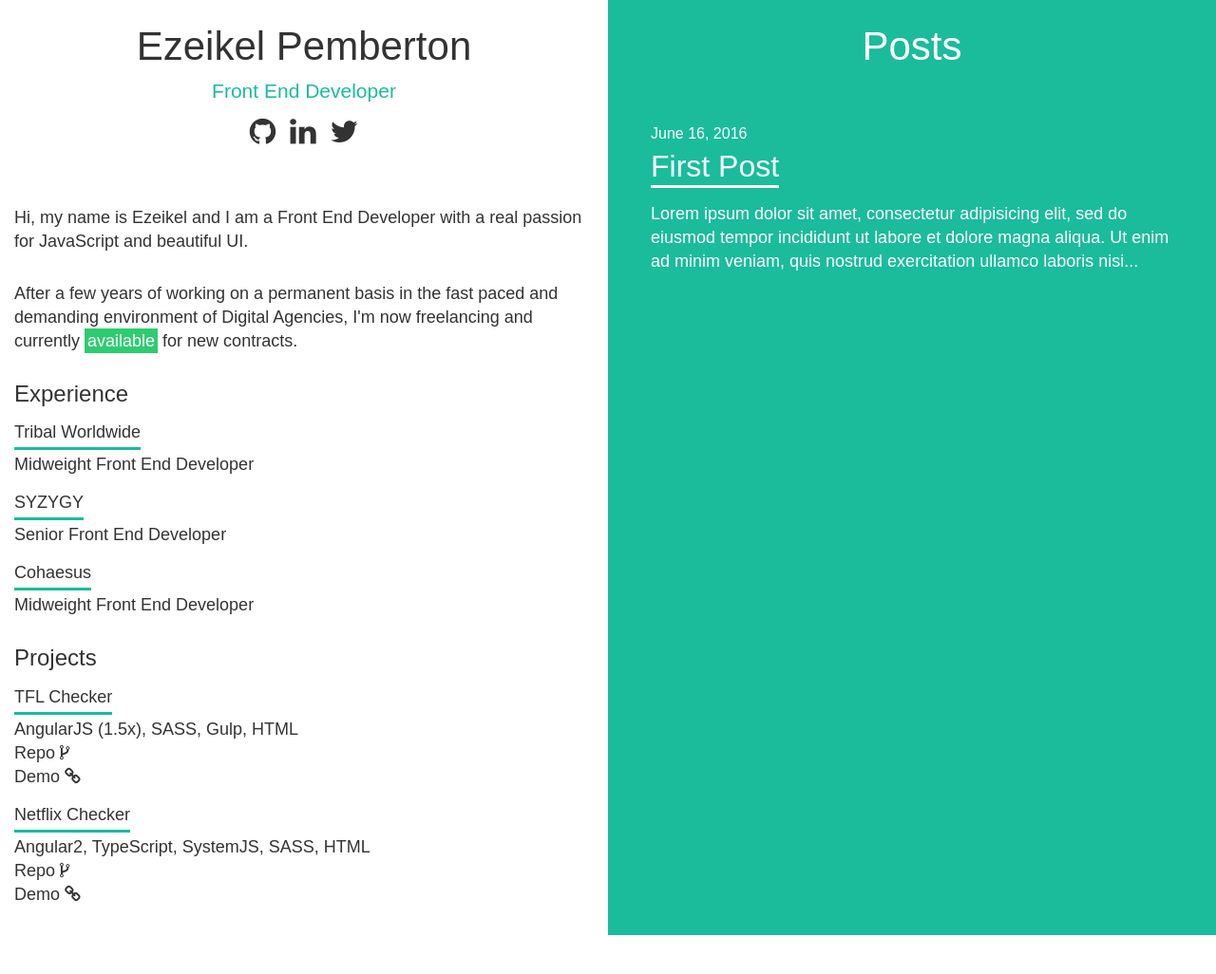
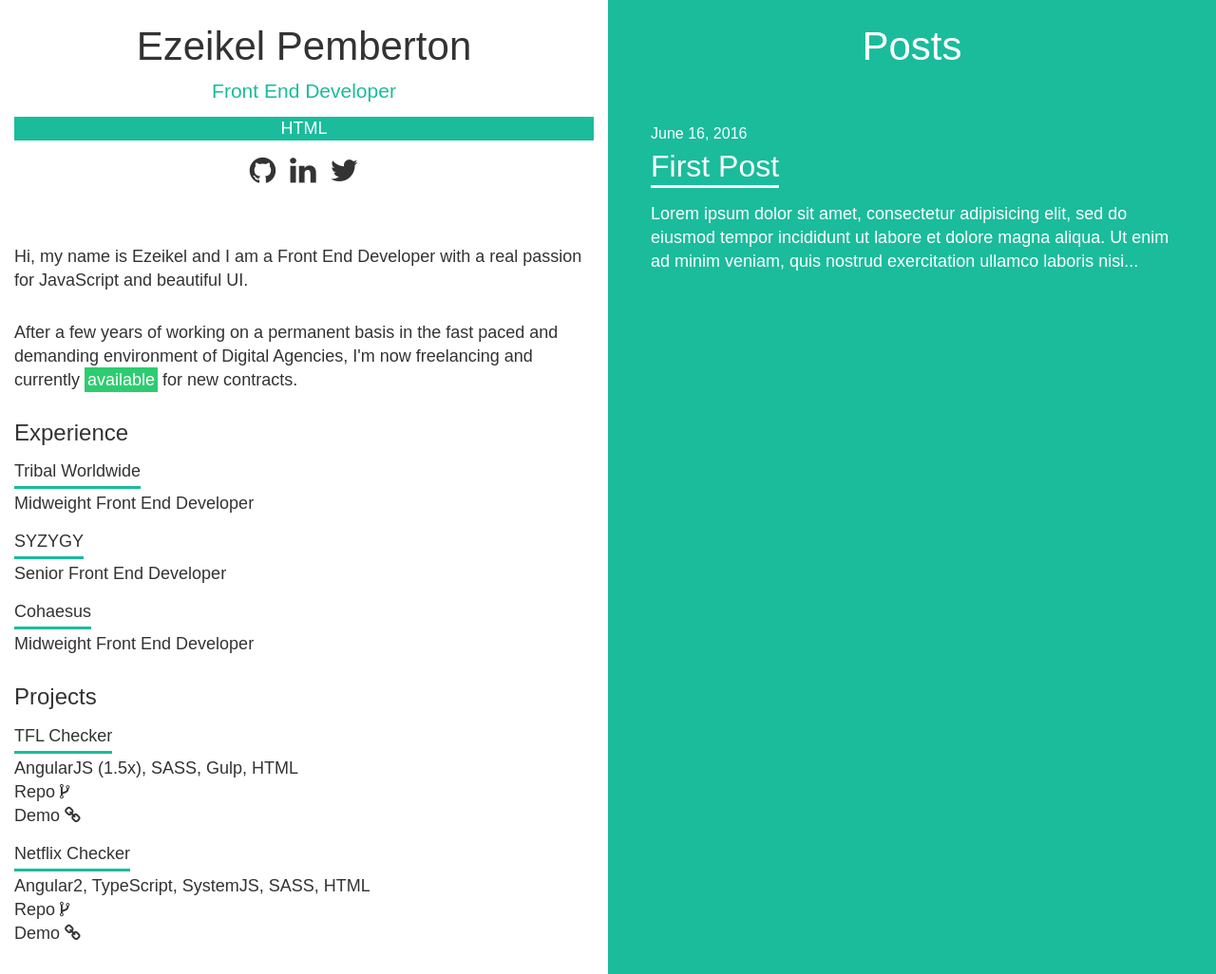
Before and after one commit to ezeikel/ezeikel-personal-blog-web, a Jekyll site: the page built from index.html, in a window 1280 px wide. Shown: the whole page at 95% size. Built offline with Jekyll 4.4.1, drawn with Linux system fonts in a browser that asks for light colours; nearby versions of some CDN libraries; before the commit the page ends 985 px from its top, so only the background shows below that.

Commit message:
JS for changing skills list working.

```diff
--- a/_layouts/home.html
+++ b/_layouts/home.html
@@ -6,7 +6,28 @@
       <div class="home row">
         <section class="home__about-me col-sm-12 col-md-6">
           <h1 class="about-me__heading">Ezeikel Pemberton</h1>
-          <h3 class="about-me__sub-heading"><span class="border">Front End Developer</span></h3>
+          <h3 class="about-me__sub-heading"><span>Front End Developer</span></h3>
+          <div class="about-me__skills">
+            <ul>
+              <li class="html">HTML</li>
+              <li class="css">CSS</li>
+              <li class="js">JS</li>
+              <li class="js">SASS</li>
+              <li class="js">LESS</li>
+              <li class="js">Stylus</li>
+              <li class="js">BEM</li>
+              <li class="js">Vanilla JS</li>
+              <li class="js">jQuery</li>
+              <li class="js">Webpack</li>
+              <li class="js">AngularJS</li>
+              <li class="js">BackboneJS</li>
+              <li class="js">HandlebarsJS</li>
+              <li class="js">Gulp</li>
+              <li class="js">Grunt</li>
+              <li class="js">Git</li>
+              <li class="js">SVN</li>
+            </ul>
+          </div>
           <div class="about-me__social-links">
             <a class="about-me__social-link" href="http://www.github.com/ezeikel"><i class="fa fa-github fa-2x" aria-hidden="true"></i></a>
             <a class="about-me__social-link" href="https://uk.linkedin.com/in/ezeikel-pemberton-5bb53728"><i class="about-me__social-link fa fa-linkedin fa-2x" aria-hidden="true"></i></a>
--- a/_sass/pages/_home.scss
+++ b/_sass/pages/_home.scss
@@ -22,6 +22,25 @@
           text-align: center;
           color: $color-primary;
           font-weight: 300;
+        }
+        &__skills {
+          text-align: center;
+          margin-bottom: 15px;
+          ul {
+            display: flex;
+            flex-direction: column;
+            position: relative;
+            height: 25px;
+          }
+          li {
+            position: absolute;
+            background-color: $color-primary;
+            color: $color-white;
+            width: 100%;
+            &.active {
+              background-color: tomato;
+            }
+          }
         }
         &__social-links {
           display: flex;
--- /dev/null
+++ b/js/main.js
@@ -0,0 +1,18 @@
+window.onload = function() {
+  let skills = document.querySelectorAll('.about-me__skills li');
+  let zIndex = 0;
+
+  function showSkill() {
+    for(let i = 0; i <= skills.length; i++) {
+      setTimeout(function() {
+        if (i >= skills.length) {
+          showSkill();
+        }
+        zIndex++;
+        skills[i].style.zIndex = zIndex;
+      }, 5000 * i);
+    }
+  }
+
+  showSkill();
+}
```
